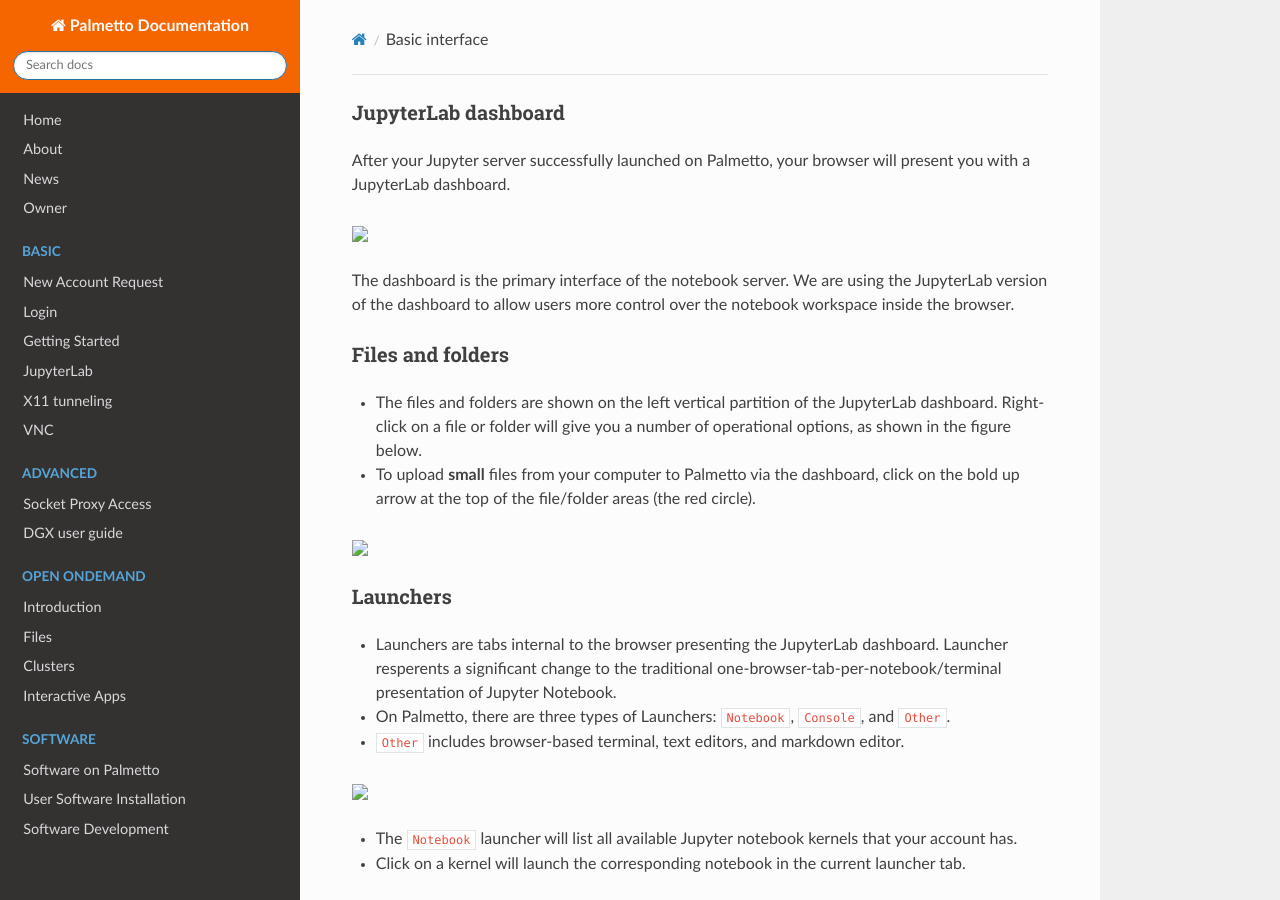
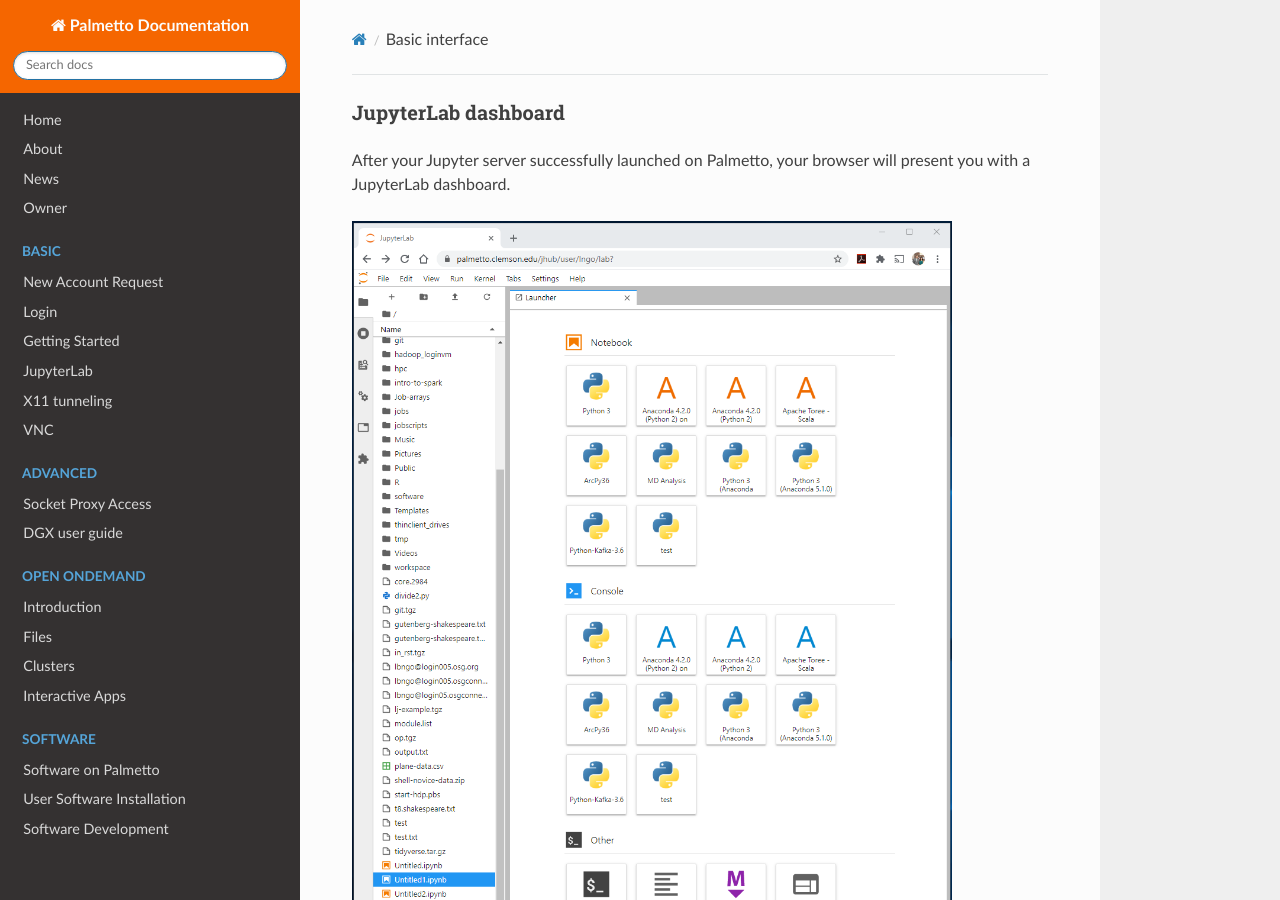
Before and after one commit to clemsonciti/palmetto-documentation, an MkDocs documentation site: the page built from docs/openondemand/apps/jupyter/basic_interface.md, in a window 1280 px wide and 900 px high. Built offline with MkDocs 1.6.1, drawn with Linux system fonts in a browser that asks for light colours; nearby versions of some CDN libraries.

Commit message:
images location

```diff
--- a/docs/openondemand/apps/jupyter/basic_interface.md
+++ b/docs/openondemand/apps/jupyter/basic_interface.md
@@ -4,7 +4,7 @@
 After your Jupyter server successfully launched on Palmetto, your browser will present you
 with a JupyterLab dashboard.
 
-<img src="../../../images/ood/apps/jupyter/jupyter_dashboard.png" style="width:600px">
+<img src="../../../../images/ood/apps/jupyter/jupyter_dashboard.png" style="width:600px">
 
 The dashboard is the primary interface of the notebook server. We are using the JupyterLab
 version of the dashboard to allow users more control over the notebook workspace inside the
@@ -19,7 +19,7 @@
 - To upload **small** files from your computer to Palmetto via the dashboard, click on the bold
 up arrow at the top of the file/folder areas (the red circle).
 
-<img src="../../../images/ood/apps/jupyter/jupyterlab_01.png" style="width:600px">
+<img src="../../../../images/ood/apps/jupyter/jupyterlab_01.png" style="width:600px">
 
 ### Launchers
 
@@ -29,24 +29,24 @@
 - On Palmetto, there are three types of Launchers: `Notebook`, `Console`, and `Other`.
 - `Other` includes browser-based terminal, text editors, and markdown editor.
 
-<img src="../../../images/ood/apps/jupyter/jupyterlab_02.png" style="width:600px">
+<img src="../../../../images/ood/apps/jupyter/jupyterlab_02.png" style="width:600px">
 
 - The `Notebook` launcher will list all available Jupyter notebook kernels that your account
 has.
 - Click on a kernel will launch the corresponding notebook in the current launcher tab.
 
-<img src="../../../images/ood/apps/jupyter/jupyterlab_03.png" style="width:600px">
+<img src="../../../../images/ood/apps/jupyter/jupyterlab_03.png" style="width:600px">
 
 - The `Console` launcher will launch a command-based interface for the available Jupyter notebook
 kernels that your account has (note the similar list as the `Notebook launcher`).
 
-<img src="../../../images/ood/apps/jupyter/jupyterlab_04.png" style="width:600px">
+<img src="../../../../images/ood/apps/jupyter/jupyterlab_04.png" style="width:600px">
 
 - An example of a terminal launcher tab is shown below, from the `Other` launcher.
 
-<img src="../../../images/ood/apps/jupyter/jupyterlab_05.png" style="width:600px">
+<img src="../../../../images/ood/apps/jupyter/jupyterlab_05.png" style="width:600px">
 
 The most significant impact of the JupyterLab dashboard is its ability to **rearrange multiple launcher tabs** within the same browser, similar to a typical programming IDE. By dragging the
 tabs around, you can have a versatile work environment.
 
-<img src="../../../images/ood/apps/jupyter/jupyterlab_06.png" style="width:1200px">
+<img src="../../../../images/ood/apps/jupyter/jupyterlab_06.png" style="width:1200px">
```
Also changed, not shown: docs/openondemand/apps/jupyter/jupyter_on_palmetto.md (+4 -4 lines).
